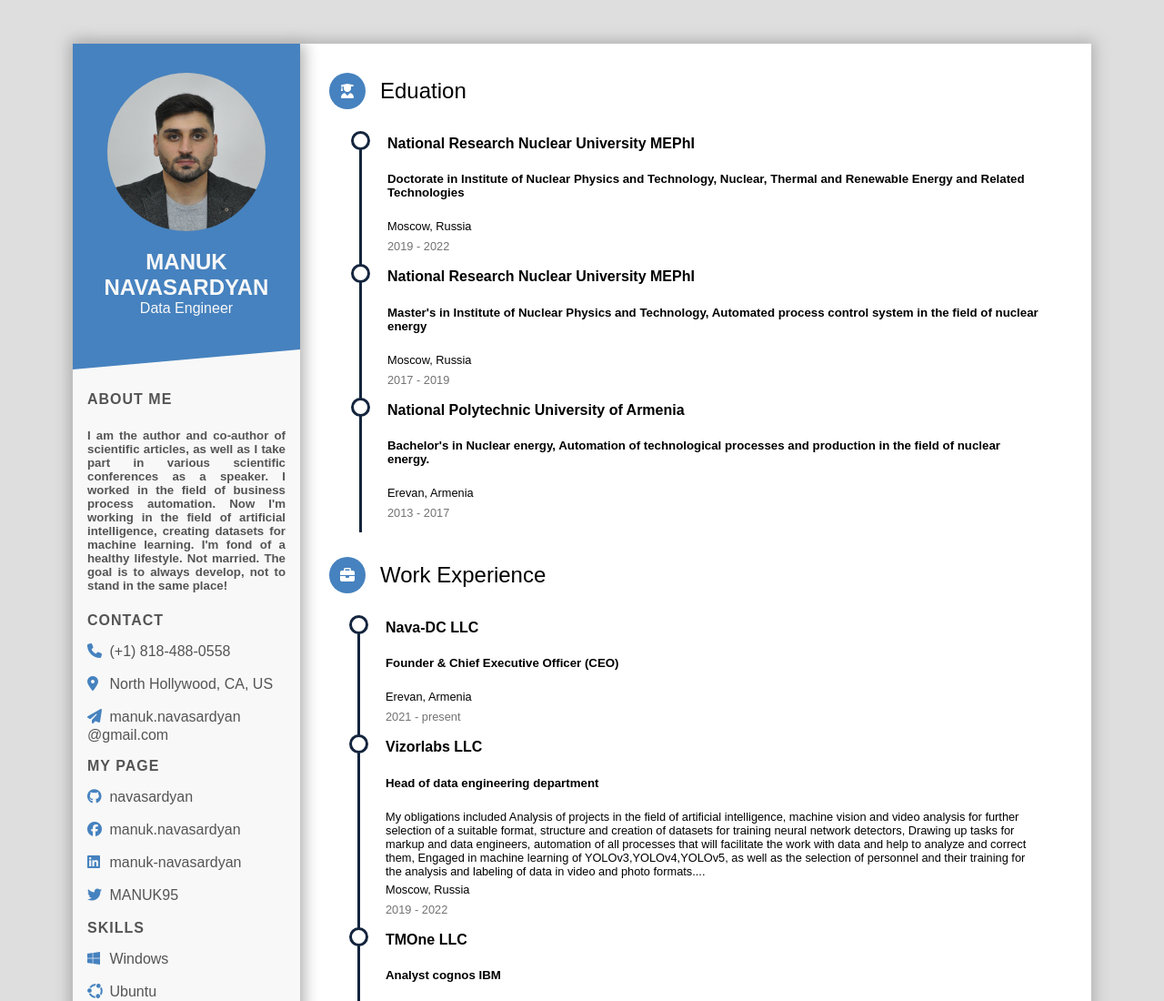
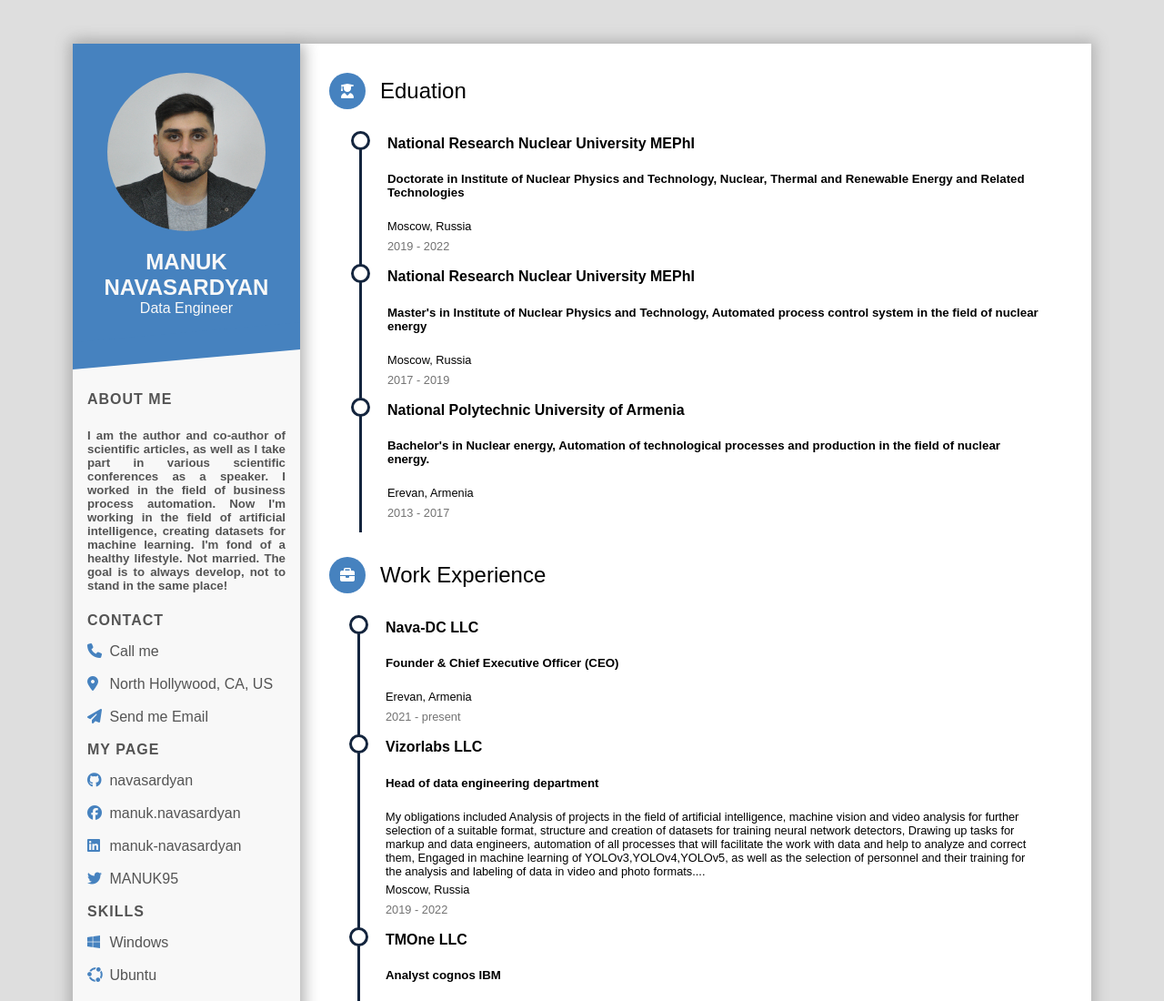
Before and after one commit to navasardyan/myresume, a plain HTML site: page index.html in a window 1280 px wide. Shown: the top 1100 px of the page at 91% size. Drawn offline with Linux system fonts and the light colour scheme.

Commit message:
Update index.html

```diff
--- a/index.html
+++ b/index.html
@@ -30,17 +30,23 @@
     </div>
     <div class="intro-section contact">
       <h1 class="title">Contact</h1>
-      <div class="info-section">
+      <div class="info-section link" title="(+1)818-488-0558">
         <i class="fas fa-phone"></i>
-        <span>(+1) 818-488-0558</span>
+        <a target="_blank" rel="author" href="tel:+1818-488-0558">
+        <span>Call me</span>
+        </a>
       </div>
-      <div class="info-section">
+      <div class="info-section link">
         <i class="fas fa-map-marker-alt"></i>
-        <span>North Hollywood, CA, US</span>
+        <a target="_blank" rel="author" href="https://www.google.com/maps/place/Toluca+Terrace,+CA+91601/@34.1673752,-118.376881,14.39z/data=!4m6!3m5!1s0x80c295ed85ffe7cf:0x55c5be8d05b7a89d!8m2!3d34.1658804!4d-118.3637264!16s%2Fm%2F03dnbn3">
+          <span>North Hollywood, CA, US</span>
+        </a>
       </div>
-      <div class="info-section">
+      <div class="info-section link" title="manuk.navasardyan@gmail.comm">
         <i class="fas fa-paper-plane"></i>
-        <span>manuk.navasardyan @gmail.com</span>
+        <a target="_blank" rel="author" href = "mailto:manuk.navasardyan@gmail.comm">
+          <span>Send me Email</span>
+        </a>
       </div>
     </div>
     <div class="intro-section follow">
```
